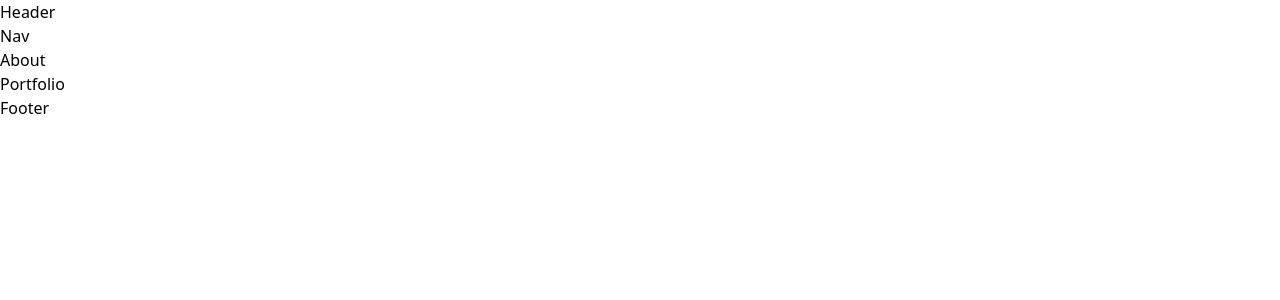
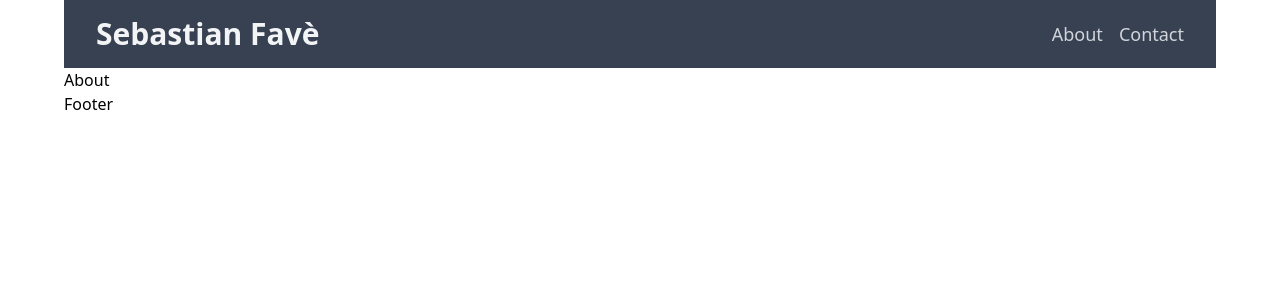
Before and after one commit to spfave/portfolio-react, a React (Create React App) app: page / in a window 1280 px wide. Shown: the top 300 px of the page. Built offline with nearby package versions, Linux system fonts and the light colour scheme.

Commit message:
Demo conditional page navigation

```diff
--- a/src/components/Header.js
+++ b/src/components/Header.js
@@ -1,10 +1,14 @@
 import Nav from './Nav';
 
-export default function Header() {
+export default function Header({ page, handlePageSelection }) {
   return (
-    <header>
-      <div>Header</div>
-      <Nav />
+    <header className='flex justify-between items-center py-4 px-8 bg-gray-700'>
+      <a href='#home' onClick={() => handlePageSelection('About')}>
+        <h1 className='text-3xl text-gray-100 hover:text-gray-300 font-bold'>
+          Sebastian Favè
+        </h1>
+      </a>
+      <Nav page={page} handlePageSelection={handlePageSelection} />
     </header>
   );
 }
--- a/src/components/Nav.js
+++ b/src/components/Nav.js
@@ -1,3 +1,20 @@
-export default function Nav() {
-  return <div>Nav</div>;
+export default function Nav({ page, handlePageSelection }) {
+  return (
+    <nav className='flex space-x-4'>
+      <a
+        href='#about'
+        onClick={() => handlePageSelection('About')}
+        className='text-lg text-gray-300 hover:text-gray-200'
+      >
+        About
+      </a>
+      <a
+        href='#contact'
+        onClick={() => handlePageSelection('Contact')}
+        className='text-lg text-gray-300 hover:text-gray-200'
+      >
+        Contact
+      </a>
+    </nav>
+  );
 }
--- a/src/components/PortfolioSite.js
+++ b/src/components/PortfolioSite.js
@@ -5,6 +5,7 @@ import { About, Portfolio, Contact, Skills } from './pages';
 
 export default function PortfolioSite() {
   const [page, setPage] = useState('About');
+  const handlePageSelection = (pageName) => setPage(pageName);
   const renderContent = () => {
     switch (page) {
       case 'About':
@@ -15,7 +16,6 @@ export default function PortfolioSite() {
         return <Contact />;
       case 'Skills':
         return <Skills />;
-
       default:
         break;
     }
@@ -23,9 +23,8 @@ export default function PortfolioSite() {
 
   return (
     <div>
-      <Header />
-      <About />
-      <Portfolio />
+      <Header page={page} handlePageSelection={handlePageSelection} />
+      {renderContent()}
       <Footer />
     </div>
   );
--- a/src/index.css
+++ b/src/index.css
@@ -2,16 +2,11 @@
 @tailwind components;
 @tailwind utilities;
 
-/* Font import */
-/* @import url('https://fonts.googleapis.com/css2?family=Roboto:wght@100;300;400;500;700;900&display=swap');
-
-* {
-  box-sizing: border-box;
+@layer base {
+  body {
+    @apply max-w-6xl mx-auto;
+  }
 }
 
-body {
-  margin: 0;
-  font-family: 'Roboto', Arial, Helvetica, sans-serif;
-  -webkit-font-smoothing: antialiased;
-  -moz-osx-font-smoothing: grayscale;
-} */
+/* Font import */
+/* @import url('https://fonts.googleapis.com/css2?family=Roboto:wght@100;300;400;500;700;900&display=swap');*/
```
Also changed, not shown: package.json (+5 -5 lines).
